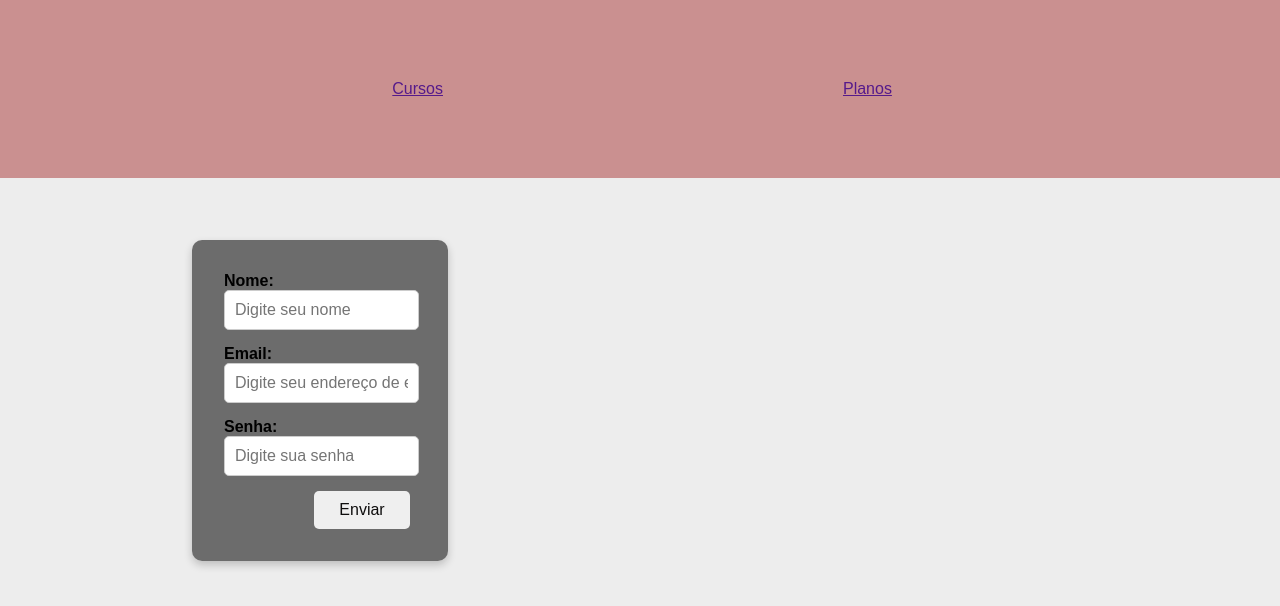
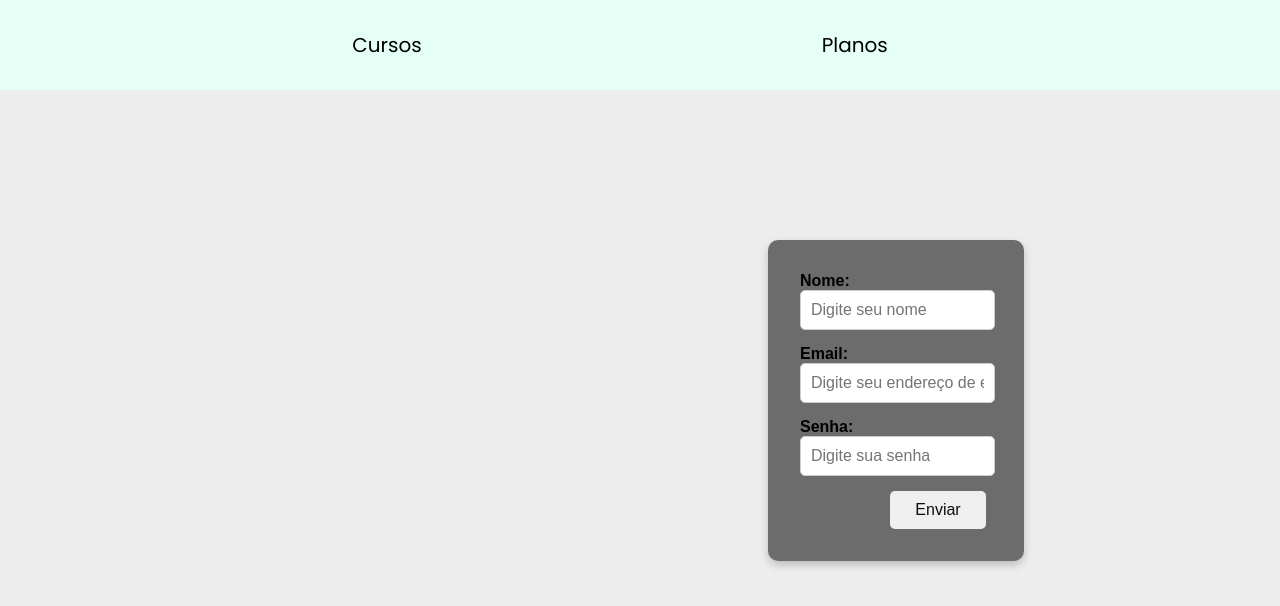
Before and after one commit to GustavoSB3/SegundoRepositorio, a plain HTML site: page site-exemplo/index.html in a window 1280 px wide. Drawn offline with Linux system fonts and the light colour scheme.

Commit message:
alterando o nav

```diff
--- a/site-exemplo/index.html
+++ b/site-exemplo/index.html
@@ -6,6 +6,7 @@
     <title>Document</title>
     <link rel="stylesheet" href="./styles.css">
     <script src="./script.js" defer></script>
+    <link rel="stylesheet" href="https://fonts.googleapis.com/css2?family=Poppins:wght@400;700&display=swap">
 </head>
 <body>
     <div class="form-container">
--- a/site-exemplo/styles.css
+++ b/site-exemplo/styles.css
@@ -15,9 +15,9 @@
         border-radius: 10px;
         box-shadow:  0 4px 8px rgba(0, 0, 0, 0.2);
         width: 15%;
-        max-width: 350px;
+        max-width: 400%;
         position: absolute;
-        left: 15%;
+        left: 60%;
 
     }
 
@@ -75,19 +75,32 @@
     top: 0%;
     left: 0%;
     width: 100%;
-    padding: 15px;
+    padding: 0px;
     display: flex;
     justify-content: center;
-    background-color: #ac41418a;
+    background-color: rgb(230, 255, 246);
+
     }
 
     nav ul {
         list-style: none; /* Remove os marcadores da lista */
-        margin: 50px;
+        margin: 15px;
         padding: 15px;
         display: flex; /* Deixa os itens lado a lado */
+
     }
 
     nav li {
         margin: 0 200px; /* Espaço entre os itens */
+        font-family: arial, 15px;
     }
+
+    nav ul li a {
+        font-family: 'Poppins', sans-serif;
+        text-decoration: none;
+        color: black;
+        font-size: 20px;
+
+
+
+    }
```
